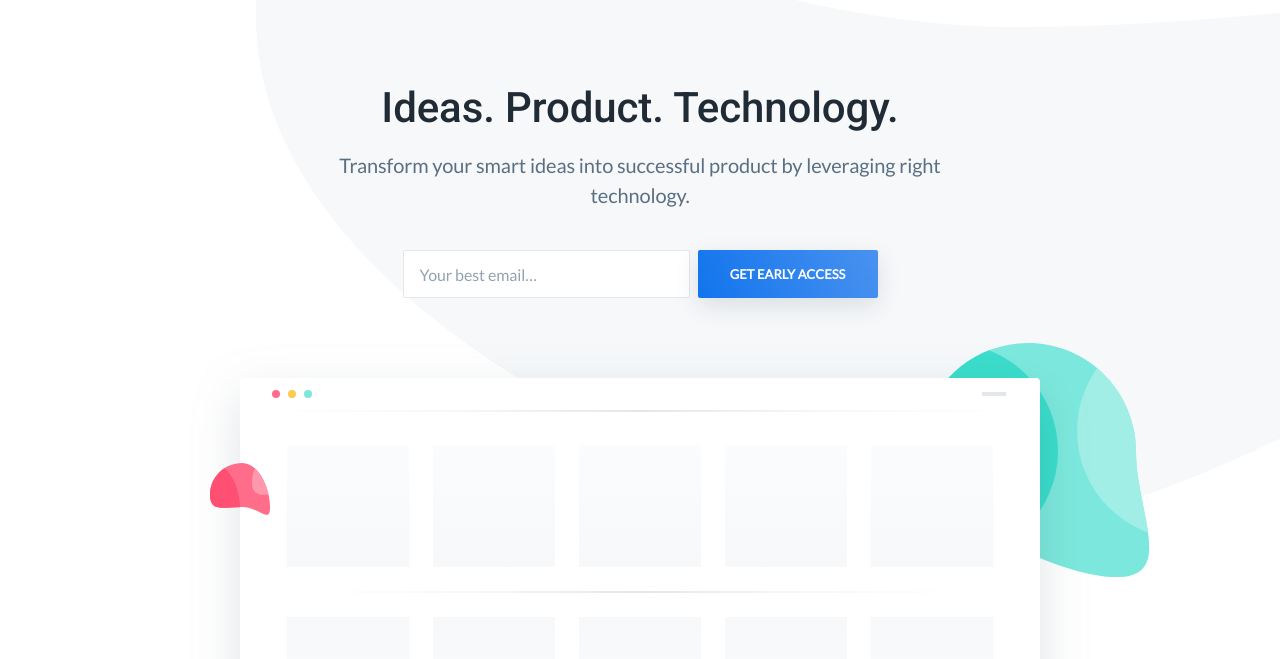
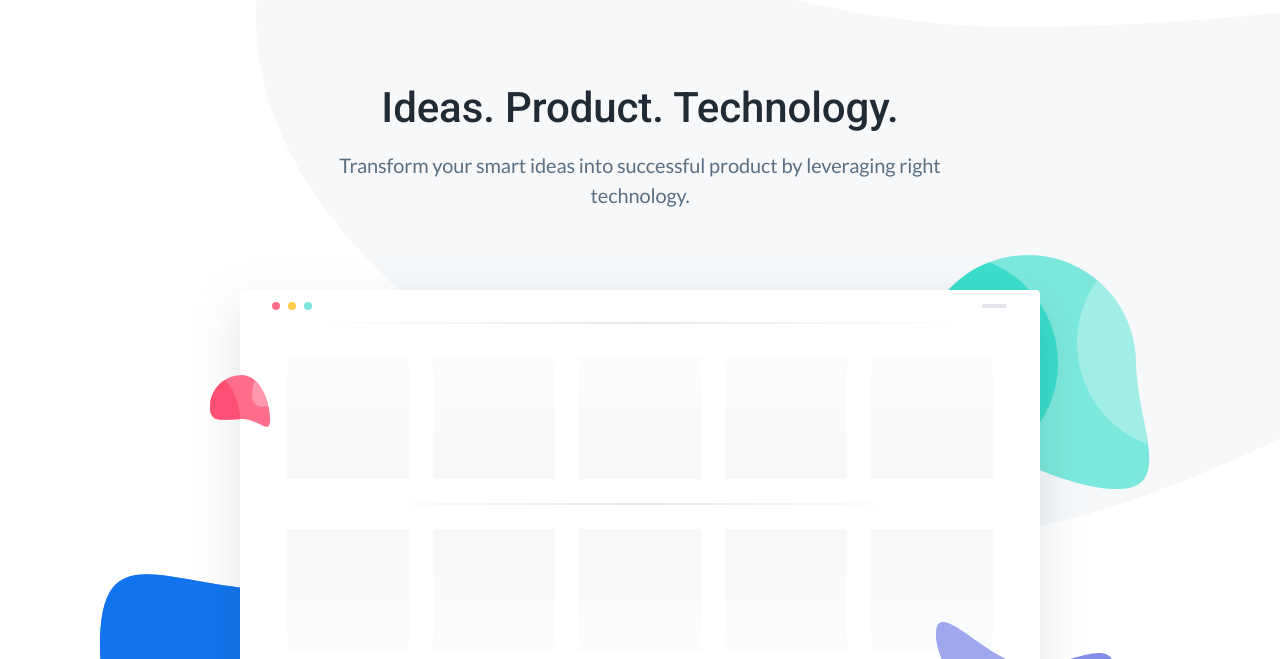
Before and after one commit to ankitwww/tekpill.com, a plain HTML site: page index.html in a window 1280 px wide. Shown: the part 78-737 px from the top of the page. Drawn offline with nearby package versions, Linux system fonts and the light colour scheme; a script that the page names is missing.

Commit message:
Remove input box

```diff
--- a/index.html
+++ b/index.html
@@ -59,14 +59,7 @@
 
 
                         </p>
-                        <div class="hero-form newsletter-form field field-grouped is-revealing">
-                            <div class="control control-expanded">
-                                <input class="input" type="email" name="email" placeholder="Your best email&hellip;">
-                            </div>
-                            <div class="control">
-                                <a class="button button-primary button-block button-shadow" href="#">Get early access</a>
-                            </div>
-                        </div>
+
                         <div class="hero-browser">
                             <div class="bubble-3 is-revealing">
                                 <svg width="427" height="286" viewBox="0 0 427 286" xmlns="http://www.w3.org/2000/svg"
```
